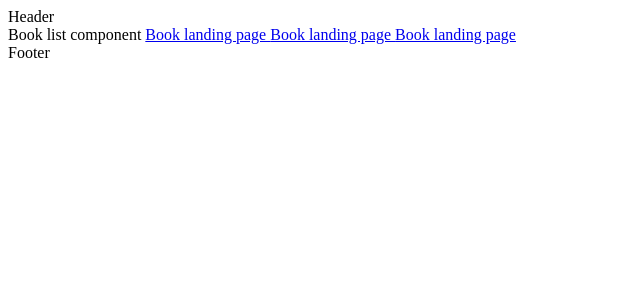
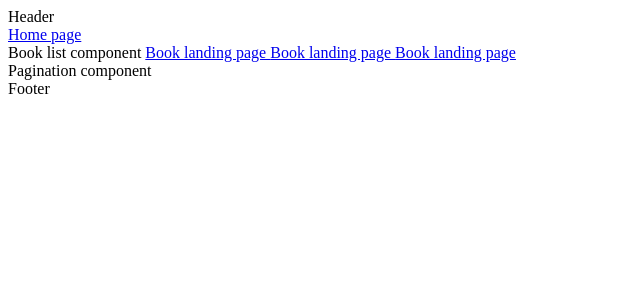
Before and after one commit to golsear/nuxt-contentstack, a Nuxt app: page / in a window 1280 px wide. Shown: the top 300 px of the page, without its empty margins (0-640 px from the left). Built offline with nearby package versions, Linux system fonts and the light colour scheme.

Commit message:
Add additional Book, Pagination components

```diff
--- /dev/null
+++ b/components/Book.vue
@@ -0,0 +1,13 @@
+<!-- Please remove this file from your project -->
+<template>
+  <div class="book">
+    <div>Book component</div>
+    <div>Book id: {{ $route.params.id }}</div>
+  </div>
+</template>
+
+<script>
+export default {
+  name: 'Book'
+}
+</script>
--- a/components/BookList.vue
+++ b/components/BookList.vue
@@ -1,6 +1,5 @@
-<!-- Please remove this file from your project -->
 <template>
-  <div class="relative flex items-top justify-center min-h-screen bg-gray-100 sm:items-center sm:pt-0">
+  <div class="book-list">
     Book list component
     <NuxtLink :to="{ path: 'book/' + 1 }">
       Book landing page
@@ -11,6 +10,7 @@
     <NuxtLink :to="{ path: 'book/' + 3 }">
       Book landing page
     </NuxtLink>
+    <Pagination/>
   </div>
 </template>
 
--- a/components/Header.vue
+++ b/components/Header.vue
@@ -2,6 +2,11 @@
 <template>
   <header>
     Header
+    <div>
+      <NuxtLink to="/">
+        Home page
+      </NuxtLink>
+    </div>
   </header>
 </template>
 
--- /dev/null
+++ b/components/Pagination.vue
@@ -0,0 +1,11 @@
+<template>
+  <div class="pagination">
+    Pagination component
+  </div>
+</template>
+
+<script>
+export default {
+  name: 'Pagination'
+}
+</script>
--- a/pages/book/_id.vue
+++ b/pages/book/_id.vue
@@ -1,16 +1,13 @@
 <template>
   <div>
-    <NuxtLink to="/">
-      Home page
-    </NuxtLink>
-    Book landing page id: {{ $route.params.id }}
+    <Book/>
   </div>
 </template>
 
 <script>
 export default {
   mounted () {
-    console.log('mounted', this.$route.params.id);
+    console.log('mounted: book id', this.$route.params.id);
   }
 }
 </script>
```
